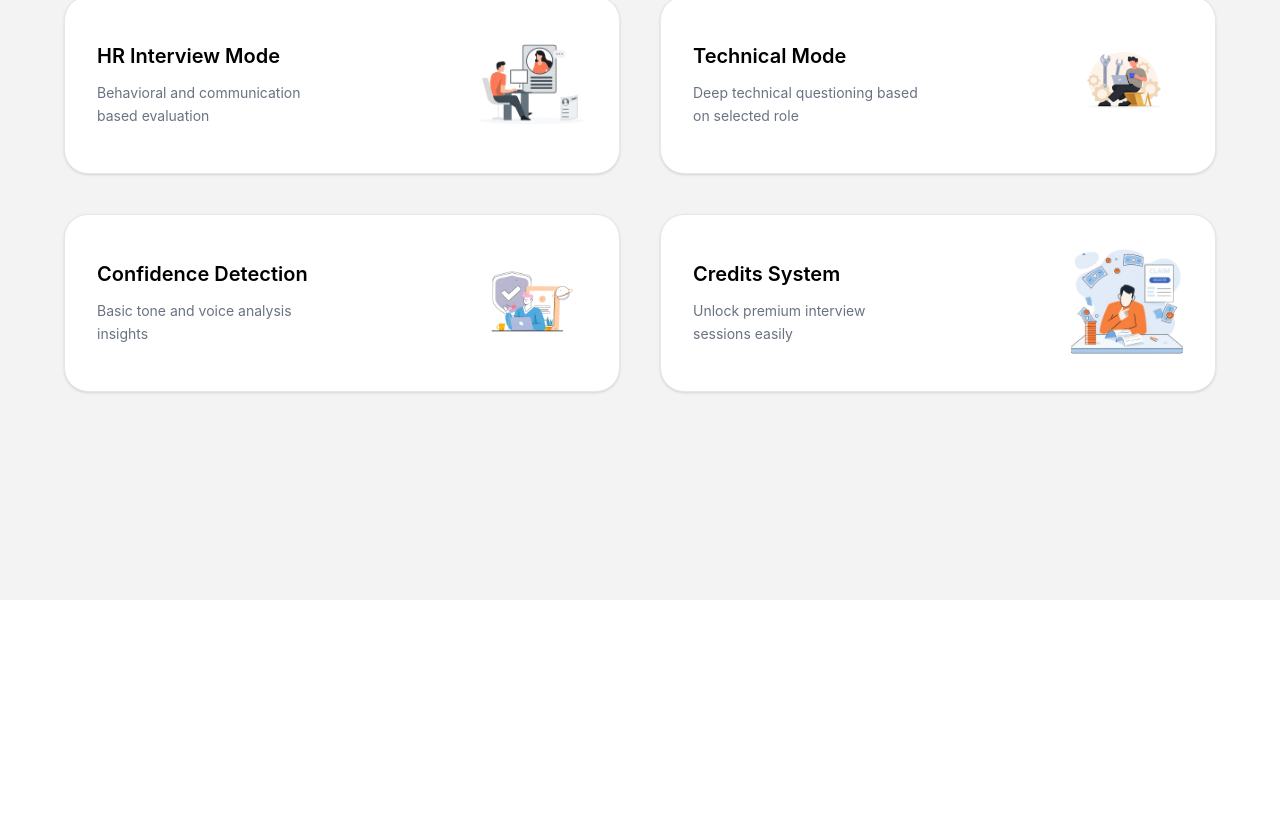
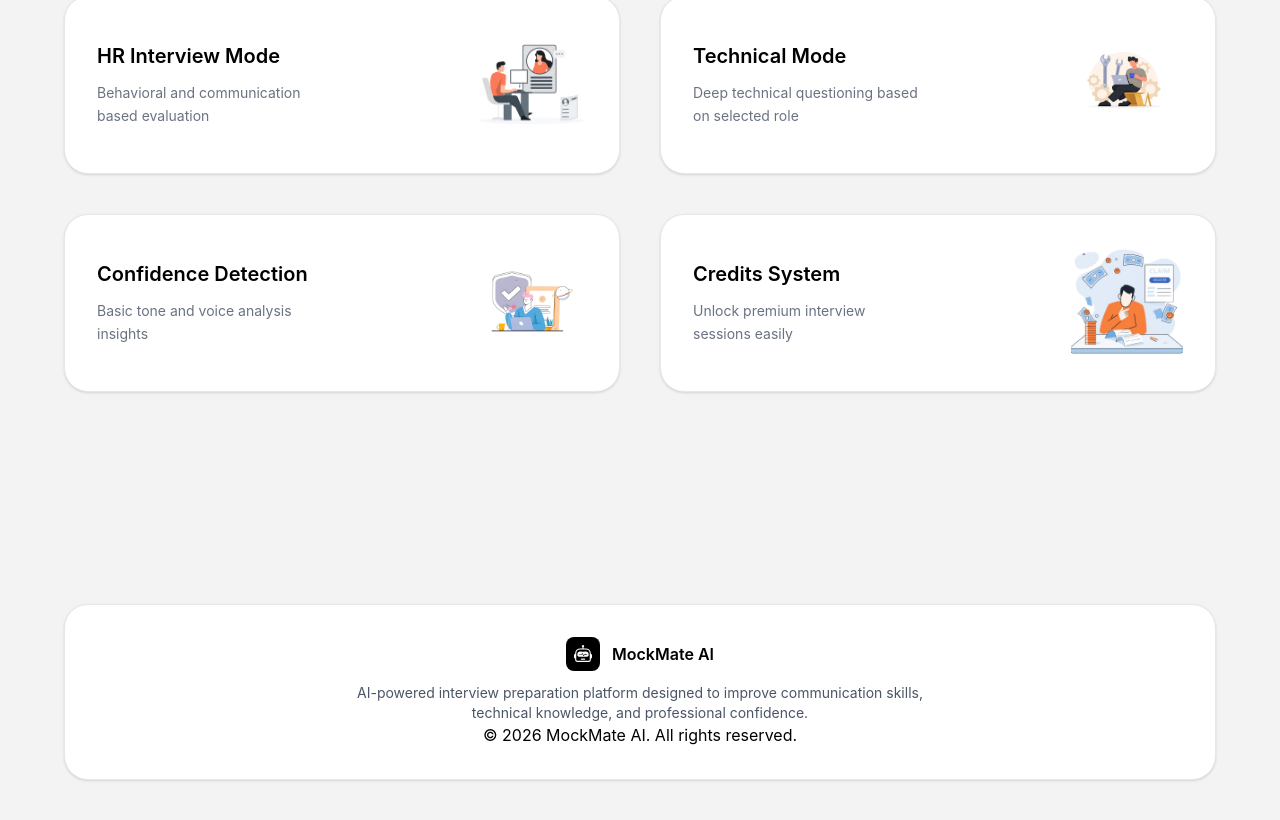
Before and after one commit to Nitish-kr-Mandal/MockMate-AI, a React (Vite) app in the folder client/: page / in a window 1280 px wide. Shown: the part 2016-2836 px from the top of the page. Before the commit the page ends 2616 px from the top, so only its background shows below. Built offline with nearby package versions, Linux system fonts and the light colour scheme; no server answers.

Commit message:
create website footer

```diff
--- /dev/null
+++ b/client/src/components/Footer.jsx
@@ -0,0 +1,21 @@
+import React from 'react'
+import { BsRobot } from 'react-icons/bs'
+
+const Footer = () => {
+  return (
+    <div className=' bg-[#f3f3f3] flex justify-center px-4 pb-10 py-4 pt-1'>
+        <div className=' w-full max-w-6xl bg-white rounded-3xl shadow-sm border border-gray-200 py-8 px-3 text-center'>
+            <div className='flex justify-center items-center gap-3 mb-3'>
+                <div className=' bg-black text-white p-2 rounded-lg'> <BsRobot size={18}/> </div>
+                <h2 className='font-semibold'>MockMate AI</h2>
+            </div>
+            <p className=' text-gray-600 text-sm max-w-xl mx-auto'>
+                AI-powered interview preparation platform designed to improve communication skills, technical knowledge, and professional confidence.
+            </p>
+            <p>© 2026 MockMate AI. All rights reserved.</p>
+        </div>
+    </div>
+  )
+}
+
+export default Footer
--- a/client/src/pages/Home.jsx
+++ b/client/src/pages/Home.jsx
@@ -20,6 +20,7 @@
 import resumeImg from "../assets/resume.png"
 import pdfImg from "../assets/pdf.png"
 import analyticsImg from "../assets/history.png"
+import Footer from '../components/Footer';
 
 function Home() {
   const {userData} = useSelector((state) => state.user)
@@ -273,6 +274,9 @@
       </div>
 
       {showAuth && <AuthModel onClose={() => setShowAuth(false)}/>}
+
+        <Footer/>
+
     </div>
   )
 }
```
